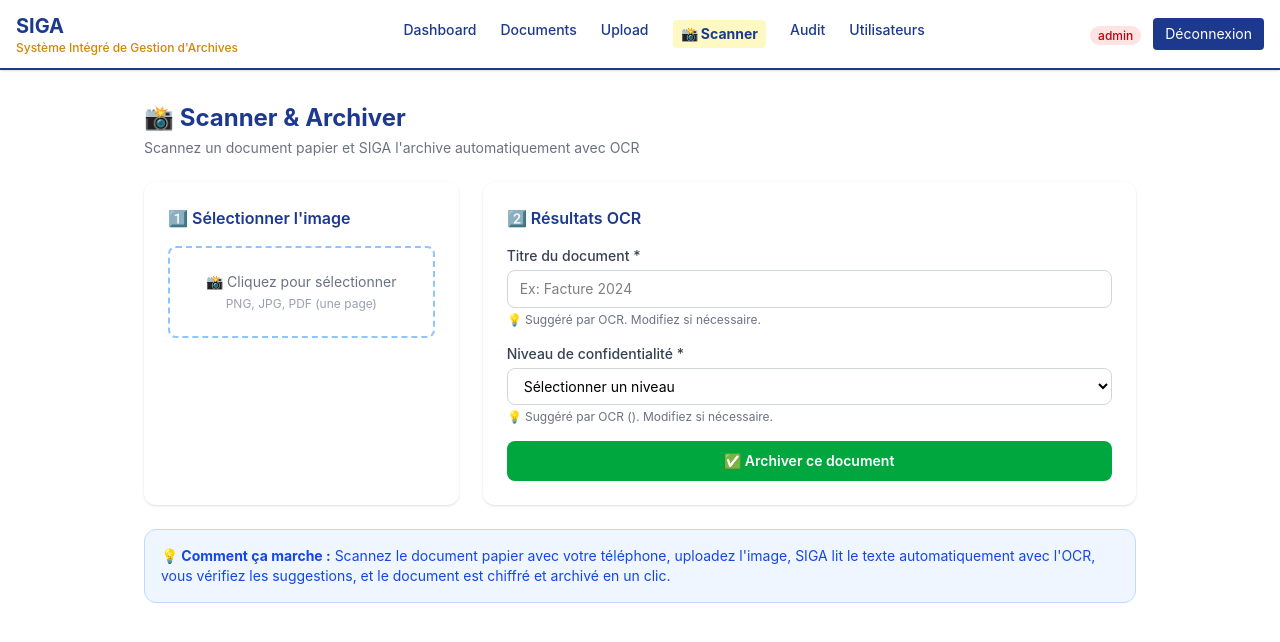
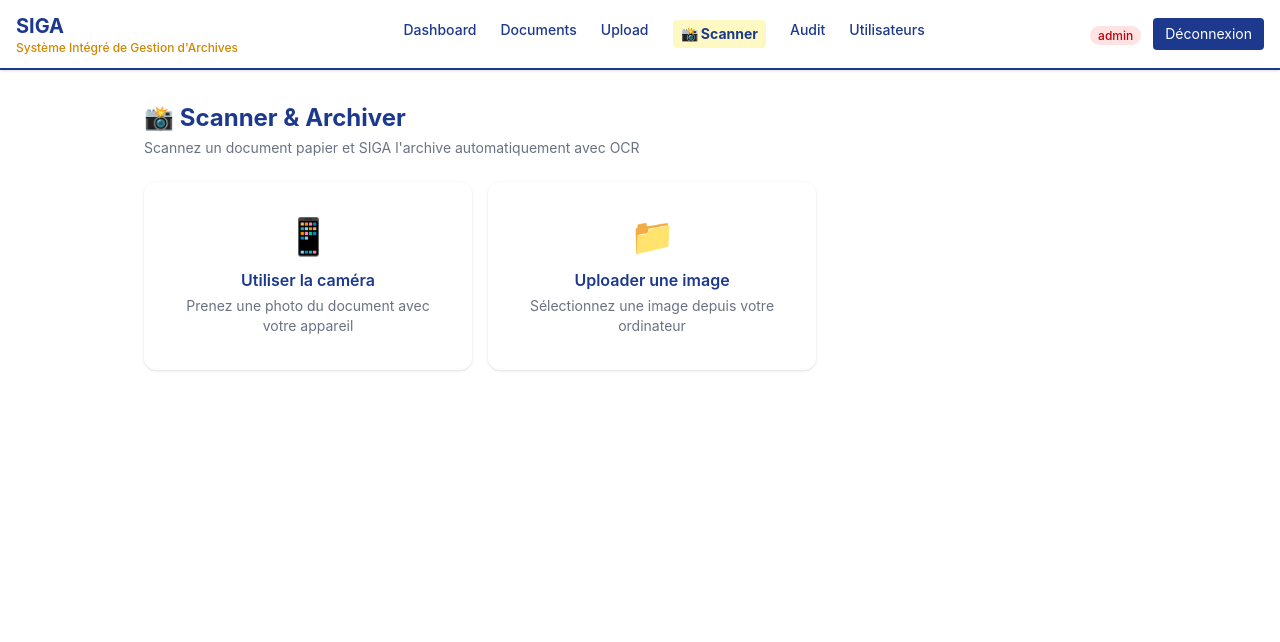
Before and after one commit to aubin-pierre7/SIGA., a React app in the folder frontend/: page /ocr in a window 1280 px wide. Shown: the top 642 px of the page. Built offline with nearby package versions, Linux system fonts and the light colour scheme; sample sign-in values are in the browser's storage; the HTML template or start-up script is replaced by a standard one.

Commit message:
Ajout de la fonction camera

```diff
--- a/frontend/src/pages/OCRUpload.jsx
+++ b/frontend/src/pages/OCRUpload.jsx
@@ -1,4 +1,4 @@
-import { useState } from 'react'
+import { useState, useRef, useEffect } from 'react'
 import { useNavigate } from 'react-router-dom'
 import { uploaderDocument } from '../services/api'
 import { useNotification } from '../services/useNotification'
@@ -6,20 +6,86 @@
 const OCRUpload = () => {
   const navigate = useNavigate()
   const { montrerNotification } = useNotification()
+  const videoRef = useRef(null)
+  const canvasRef = useRef(null)
 
+  const [mode, setMode] = useState('choix') // 'choix' | 'camera' | 'upload' | 'preview'
   const [fichier, setFichier] = useState(null)
-  const [mode, setMode] = useState('ocr') // 'ocr' ou 'fallback'
-  const [chargementOCR, setChargementOCR] = useState(false)
+  const [cameraActive, setCameraActive] = useState(false)
+  const [photoCapturee, setPhotoCapturee] = useState(null)
 
   // État OCR
   const [resultatOCR, setResultatOCR] = useState(null)
+  const [chargementOCR, setChargementOCR] = useState(false)
   const [erreurOCR, setErreurOCR] = useState('')
 
-  // État formulaire (OCR ou fallback)
+  // État formulaire
   const [titre, setTitre] = useState('')
   const [confidentialite, setConfidentialite] = useState('')
   const [texteExtrait, setTexteExtrait] = useState('')
   const [chargementArchivage, setChargementArchivage] = useState(false)
+
+  // Démarrer la caméra
+  const demarrerCamera = async () => {
+    try {
+      const stream = await navigator.mediaDevices.getUserMedia({
+        video: {
+          facingMode: "environment", // Mode arrière pour téléphone, normal pour PC
+          width: { ideal: 1280 },
+          height: { ideal: 720 }
+        },
+        audio: false
+      })
+
+      if (videoRef.current) {
+        videoRef.current.srcObject = stream
+        setCameraActive(true)
+        setMode('camera')
+        montrerNotification('Caméra activée. Positionnez le document.', 'succes')
+      }
+    } catch (err) {
+      montrerNotification(
+        'Impossible d\'accéder à la caméra. Vérifiez les permissions.',
+        'erreur'
+      )
+      console.error('Erreur caméra:', err)
+    }
+  }
+
+  // Arrêter la caméra
+  const arreterCamera = () => {
+    if (videoRef.current && videoRef.current.srcObject) {
+      videoRef.current.srcObject.getTracks().forEach(track => track.stop())
+    }
+    setCameraActive(false)
+    setPhotoCapturee(null)
+    setMode('choix')
+  }
+
+  // Capturer une photo
+  const capturerPhoto = () => {
+    if (!videoRef.current || !canvasRef.current) return
+
+    const context = canvasRef.current.getContext('2d')
+    canvasRef.current.width = videoRef.current.videoWidth
+    canvasRef.current.height = videoRef.current.videoHeight
+    context.drawImage(videoRef.current, 0, 0)
+
+    // Convertir en blob
+    canvasRef.current.toBlob((blob) => {
+      const fichierPhoto = new File([blob], 'photo_document.jpg', { type: 'image/jpeg' })
+      setFichier(fichierPhoto)
+      setPhotoCapturee(canvasRef.current.toDataURL('image/jpeg'))
+      setMode('preview')
+      montrerNotification('Photo capturée. Prêt pour l\'OCR.', 'succes')
+    }, 'image/jpeg', 0.95)
+  }
+
+  // Reprendre une photo
+  const reprendrePhoto = () => {
+    setPhotoCapturee(null)
+    setMode('camera')
+  }
 
   // Lancer l'OCR
   const lancerOCR = async () => {
@@ -52,7 +118,8 @@
 
       if (!data.succes) {
         setErreurOCR(data.erreur || 'OCR échoué')
-        setMode('fallback')
+        montrerNotification('OCR échoué. Remplissez manuellement.', 'avertissement')
+        setMode('formulaire')
         return
       }
 
@@ -61,13 +128,17 @@
       setTitre(data.titre_suggere)
       setConfidentialite(data.confidentialite_suggeree)
       setTexteExtrait(data.texte)
-      setMode('ocr')
+      setMode('formulaire')
       montrerNotification('OCR réussi ! Vérifiez les suggestions', 'succes')
+
+      // Arrêter la caméra après succès
+      if (cameraActive) {
+        arreterCamera()
+      }
 
     } catch (err) {
       setErreurOCR(err.message)
-      setMode('fallback')
-      montrerNotification('OCR échoué, passage en mode formulaire', 'avertissement')
+      montrerNotification('Erreur OCR', 'erreur')
     } finally {
       setChargementOCR(false)
     }
@@ -88,7 +159,7 @@
     }
 
     if (!fichier) {
-      montrerNotification('Sélectionnez un fichier', 'erreur')
+      montrerNotification('Sélectionnez une image', 'erreur')
       return
     }
 
@@ -102,7 +173,7 @@
 
       await uploaderDocument(formData)
 
-      montrerNotification(`Document "${titre}" archivé avec succès !`, 'succes')
+      montrerNotification(`Document "${titre}" archivé !`, 'succes')
 
       // Réinitialiser
       setFichier(null)
@@ -110,7 +181,8 @@
       setConfidentialite('')
       setTexteExtrait('')
       setResultatOCR(null)
-      setMode('ocr')
+      setPhotoCapturee(null)
+      setMode('choix')
 
     } catch (err) {
       montrerNotification('Erreur lors de l\'archivage', 'erreur')
@@ -131,61 +203,146 @@
         </p>
       </div>
 
-      <div className="grid grid-cols-1 gap-6 lg:grid-cols-3">
+      {/* MODE CHOIX : Sélectionner la source */}
+      {mode === 'choix' && (
+        <div className="grid grid-cols-1 sm:grid-cols-2 gap-4 max-w-2xl">
 
-        {/* Étape 1 : Upload */}
-        <div className="bg-white rounded-xl shadow p-6 lg:col-span-1">
-          <h2 className="font-semibold text-blue-900 mb-4">
-            1️⃣ Sélectionner l'image
-          </h2>
+          {/* Bouton Caméra */}
+          <button
+            onClick={demarrerCamera}
+            className="bg-white rounded-xl shadow p-8 text-center hover:shadow-lg
+              hover:border-blue-500 border-2 border-transparent transition"
+          >
+            <div className="text-4xl mb-3">📱</div>
+            <h3 className="font-semibold text-blue-900 mb-1">
+              Utiliser la caméra
+            </h3>
+            <p className="text-sm text-gray-500">
+              Prenez une photo du document avec votre appareil
+            </p>
+          </button>
 
-          <div className="border-2 border-dashed border-blue-300 rounded-lg
-            p-6 text-center cursor-pointer hover:border-blue-500 transition mb-4"
-            onClick={() => document.getElementById('ocr-input').click()}>
+          {/* Bouton Upload */}
+          <button
+            onClick={() => {
+              setMode('upload')
+              document.getElementById('file-input').click()
+            }}
+            className="bg-white rounded-xl shadow p-8 text-center hover:shadow-lg
+              hover:border-blue-500 border-2 border-transparent transition"
+          >
+            <div className="text-4xl mb-3">📁</div>
+            <h3 className="font-semibold text-blue-900 mb-1">
+              Uploader une image
+            </h3>
             <p className="text-sm text-gray-500">
-              {fichier ? `📄 ${fichier.name}` : '📸 Cliquez pour sélectionner'}
+              Sélectionnez une image depuis votre ordinateur
             </p>
-            <p className="text-xs text-gray-400 mt-1">
-              PNG, JPG, PDF (une page)
-            </p>
-            <input
-              id="ocr-input"
-              type="file"
-              accept=".png,.jpg,.jpeg,.pdf"
-              onChange={(e) => {
+          </button>
+
+          <input
+            id="file-input"
+            type="file"
+            accept=".png,.jpg,.jpeg,.pdf"
+            onChange={(e) => {
+              if (e.target.files[0]) {
                 setFichier(e.target.files[0])
-                setResultatOCR(null)
-                setErreurOCR('')
-              }}
+                setMode('preview')
+              }
+            }}
+            className="hidden"
+          />
+
+        </div>
+      )}
+
+      {/* MODE CAMERA : Flux vidéo en direct */}
+      {mode === 'camera' && (
+        <div className="bg-white rounded-xl shadow p-6 max-w-2xl">
+
+          <div className="relative mb-4 bg-black rounded-lg overflow-hidden">
+            <video
+              ref={videoRef}
+              autoPlay
+              playsInline
+              className="w-full h-auto"
+              style={{ maxHeight: '500px' }}
+            />
+            <canvas
+              ref={canvasRef}
               className="hidden"
             />
           </div>
 
-          {fichier && (
+          {/* Grille d'aide au positionnement */}
+          <div className="text-center text-sm text-gray-500 mb-4">
+            📄 Positionnez le document dans le cadre
+          </div>
+
+          {/* Boutons */}
+          <div className="flex gap-3 flex-wrap justify-center">
+            <button
+              onClick={capturerPhoto}
+              className="px-6 py-2.5 bg-green-600 text-white font-semibold
+                rounded-lg hover:bg-green-700 transition"
+            >
+              📸 Capturer une photo
+            </button>
+            <button
+              onClick={arreterCamera}
+              className="px-6 py-2.5 bg-gray-400 text-white font-semibold
+                rounded-lg hover:bg-gray-500 transition"
+            >
+              ✕ Fermer la caméra
+            </button>
+          </div>
+        </div>
+      )}
+
+      {/* MODE PREVIEW : Aperçu de la photo capturée */}
+      {mode === 'preview' && photoCapturee && (
+        <div className="bg-white rounded-xl shadow p-6 max-w-2xl">
+
+          <div className="mb-4 rounded-lg overflow-hidden">
+            <img
+              src={photoCapturee}
+              alt="Photo capturée"
+              className="w-full h-auto"
+            />
+          </div>
+
+          <div className="text-sm text-gray-500 mb-4 text-center">
+            Vérifiez que la photo est claire et lisible
+          </div>
+
+          <div className="flex gap-3 flex-wrap justify-center">
             <button
               onClick={lancerOCR}
               disabled={chargementOCR}
-              className="w-full py-2.5 bg-blue-900 text-white font-semibold
-                rounded-lg hover:bg-blue-800 disabled:opacity-50 text-sm transition"
+              className="px-6 py-2.5 bg-blue-900 text-white font-semibold
+                rounded-lg hover:bg-blue-800 disabled:opacity-50 transition"
             >
               {chargementOCR ? '⏳ OCR en cours...' : '🚀 Lancer l\'OCR'}
             </button>
-          )}
+            <button
+              onClick={reprendrePhoto}
+              className="px-6 py-2.5 bg-gray-400 text-white font-semibold
+                rounded-lg hover:bg-gray-500 transition"
+            >
+              🔄 Reprendre une photo
+            </button>
+          </div>
         </div>
+      )}
 
-        {/* Étape 2 : Résultats OCR ou Formulaire */}
-        <div className="bg-white rounded-xl shadow p-6 lg:col-span-2">
-          <h2 className="font-semibold text-blue-900 mb-4">
-            {mode === 'ocr' ? '2️⃣ Résultats OCR' : '2️⃣ Formulaire manuel'}
-          </h2>
+      {/* MODE FORMULAIRE : Édition et archivage */}
+      {mode === 'formulaire' && (
+        <div className="bg-white rounded-xl shadow p-6 max-w-2xl">
 
           {erreurOCR && (
             <div className="bg-orange-50 border border-orange-200 rounded-lg p-3 mb-4">
               <p className="text-sm text-orange-700">
                 ⚠️ {erreurOCR}
-              </p>
-              <p className="text-xs text-orange-600 mt-1">
-                Remplissez manuellement les champs ci-dessous
               </p>
             </div>
           )}
@@ -201,13 +358,13 @@
                 type="text"
                 value={titre}
                 onChange={(e) => setTitre(e.target.value)}
-                placeholder={resultatOCR ? resultatOCR.titre_suggere : "Ex: Facture 2024"}
+                placeholder="Ex: Facture 2024"
                 className="w-full px-3 py-2 border border-gray-300 rounded-lg
                   text-sm focus:outline-none focus:ring-2 focus:ring-blue-500"
               />
-              {mode === 'ocr' && (
+              {resultatOCR && (
                 <p className="text-xs text-gray-500 mt-1">
-                  💡 Suggéré par OCR. Modifiez si nécessaire.
+                  💡 Suggéré par OCR
                 </p>
               )}
             </div>
@@ -229,15 +386,15 @@
                 <option value="confidentiel">Confidentiel - Données sensibles</option>
                 <option value="secret">Secret - Très restreint</option>
               </select>
-              {mode === 'ocr' && (
+              {resultatOCR && (
                 <p className="text-xs text-gray-500 mt-1">
-                  💡 Suggéré par OCR ({resultatOCR?.confidentialite_suggeree}). Modifiez si nécessaire.
+                  💡 Suggéré ({resultatOCR.confidentialite_suggeree})
                 </p>
               )}
             </div>
 
-            {/* Texte extrait (OCR seulement) */}
-            {mode === 'ocr' && texteExtrait && (
+            {/* Texte extrait */}
+            {texteExtrait && (
               <div>
                 <label className="block text-sm font-medium text-gray-700 mb-1">
                   Texte extrait par OCR
@@ -266,17 +423,7 @@
 
           </form>
         </div>
-
-      </div>
-
-      {/* Info */}
-      <div className="mt-6 bg-blue-50 rounded-xl p-4 border border-blue-200">
-        <p className="text-sm text-blue-700">
-          <strong>💡 Comment ça marche :</strong> Scannez le document papier avec votre téléphone,
-          uploadez l'image, SIGA lit le texte automatiquement avec l'OCR, vous vérifiez les suggestions,
-          et le document est chiffré et archivé en un clic.
-        </p>
-      </div>
+      )}
 
     </div>
   )
```
